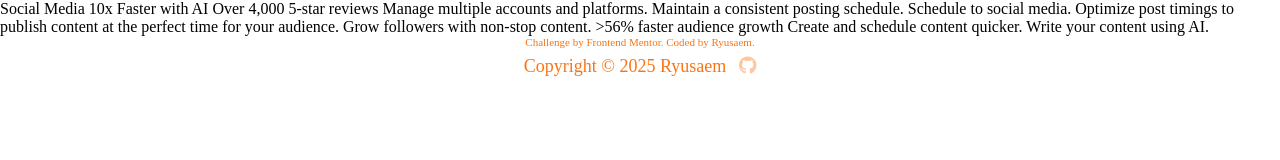
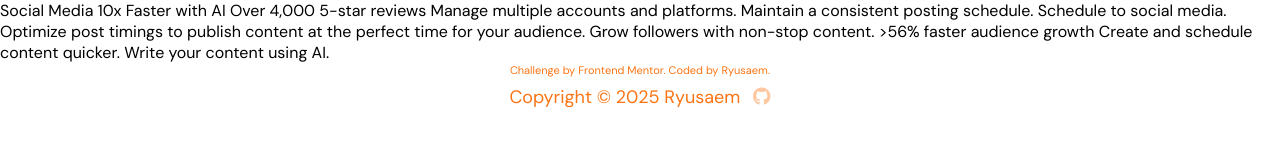
Before and after one commit to Ryusaem/bento-grid-frontend-mentor, a plain HTML site: page index.html in a window 1280 px wide. Drawn offline with Linux system fonts and the light colour scheme.

Commit message:
Adding fonts

```diff
--- a/css/style.css
+++ b/css/style.css
@@ -9,6 +9,17 @@
   box-sizing: border-box;
   margin: 0;
   padding: 0;
+}
+
+body {
+  font-family: "DM Sans", sans-serif;
+  font-weight: 400; /* Regular */
+}
+
+h1,
+h2,
+h3 {
+  font-weight: 500; /* Medium */
 }
 
 p {
--- a/index.html
+++ b/index.html
@@ -11,7 +11,8 @@
     <!-- Google Fonts -->
     <link rel="preconnect" href="https://fonts.googleapis.com">
     <link rel="preconnect" href="https://fonts.gstatic.com" crossorigin>
-    <link href="https://fonts.googleapis.com/css2?family=Overpass:ital,wght@0,100..900;1,100..900&display=swap"
+    <link
+        href="https://fonts.googleapis.com/css2?family=DM+Sans:ital,opsz,wght@0,9..40,100..1000;1,9..40,100..1000&display=swap"
         rel="stylesheet">
 
 
```
